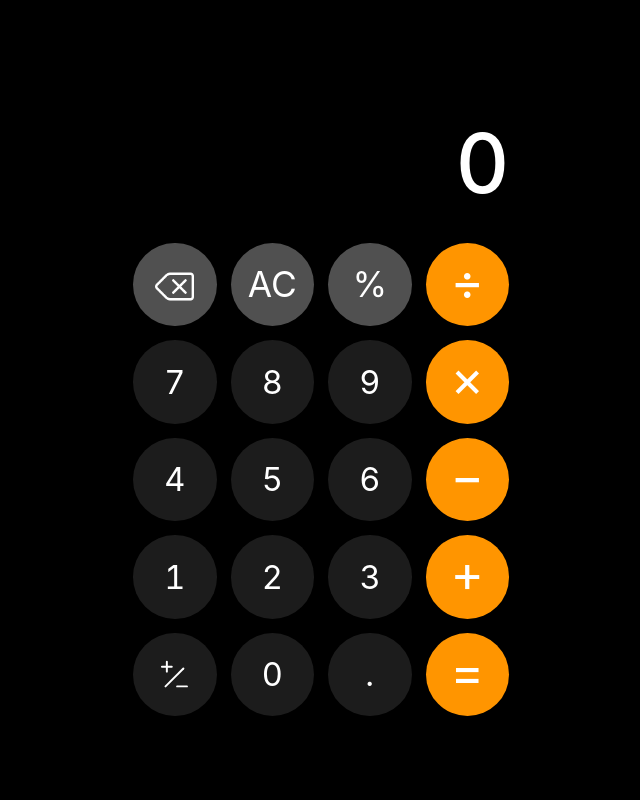
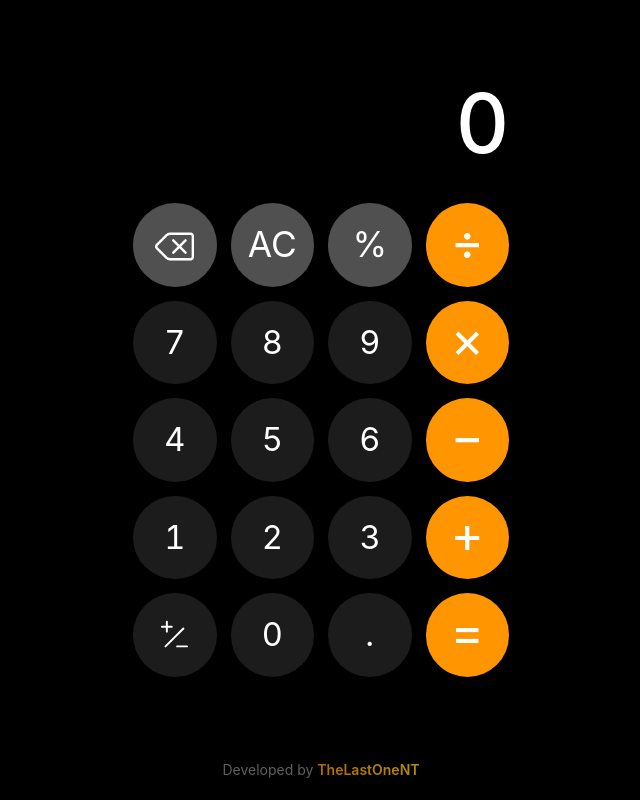
Before and after one commit to TheLastOneNT/calculator-iphone, a website built with Vite: page index.html in a window 1280 px wide. Shown: the whole page, without its empty margins (319-959 px from the left). Built offline with nearby package versions, Linux system fonts and the light colour scheme.

Commit message:
added sign

```diff
--- a/index.html
+++ b/index.html
@@ -86,4 +86,5 @@
 
     <script type="module" src="./src/index.js"></script>
   </body>
+  <footer class="credit">Developed by <span>TheLastOneNT</span></footer>
 </html>
--- a/styles/main.css
+++ b/styles/main.css
@@ -31,6 +31,33 @@ body {
   text-rendering: optimizeLegibility;
   display: grid;
   place-items: center;
+}
+
+footer.credit {
+  text-align: center;
+  color: #888;
+  font-size: 14px;
+  font-weight: 400;
+  font-family:
+    'SF Pro Text',
+    -apple-system,
+    BlinkMacSystemFont,
+    system-ui,
+    sans-serif;
+  margin-top: 18px;
+  opacity: 0.7;
+  transition: opacity 0.3s ease;
+}
+
+footer.credit span {
+  background: linear-gradient(90deg, #ff9500, #ffcc00);
+  -webkit-background-clip: text;
+  -webkit-text-fill-color: transparent;
+  font-weight: 600;
+}
+
+footer.credit:hover {
+  opacity: 1;
 }
 
 /* ---------------------------------------
```
Also changed, not shown: 2 other files.
